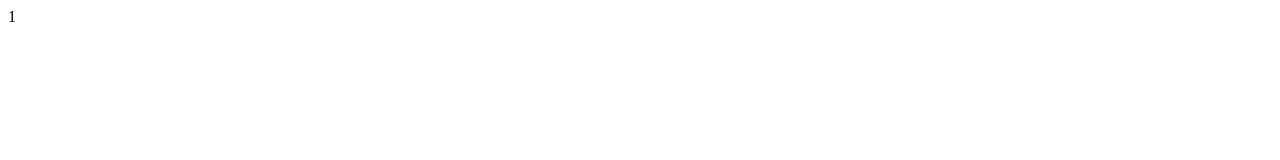
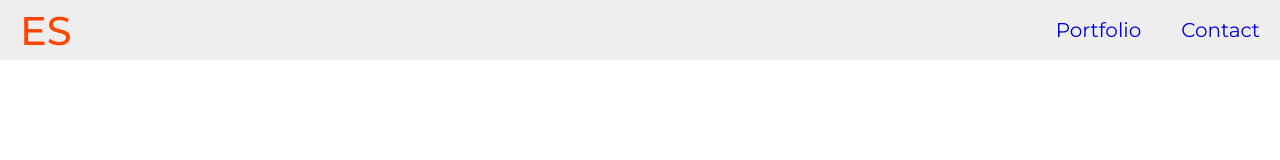
Before and after one commit to edwin001-tech/portfolio, a website: page index.html in a window 1280 px wide. Drawn offline with Linux system fonts and the light colour scheme.

Commit message:
Markup for header

```diff
--- /dev/null
+++ b/css/style.css
@@ -0,0 +1,48 @@
+/* common styles */
+html {
+    font-size: 62.5%;
+    box-sizing: border-box;
+}
+
+body {
+    margin: 0;
+    padding: 0;
+    font-family: 'Montserrat', sans-serif;
+}
+/* end of common styles */
+
+.Header {
+    width: 100%;
+    height: 6rem;
+    text-decoration: none;
+    background-color: #eee;
+    position: fixed;
+    display: flex;
+    flex-direction: row;
+    justify-content: space-between;
+
+
+}
+
+.Header a {
+    text-decoration: none;
+    font-size: 2rem;
+    padding: 2rem;
+    display: flex;
+    flex-direction: row;
+    justify-content: space-between;
+    align-items: center;
+}
+
+.Header a.logo {
+    font-size: 4rem;
+    font-weight: 500;
+    color: orangered;
+}
+
+.Header-right {
+    display: flex;
+    flex-direction: row;
+    justify-content: space-between;
+    align-items: center;
+}
--- a/index.html
+++ b/index.html
@@ -1,11 +1,23 @@
-1 <!DOCTYPE html>
+<!DOCTYPE html>
 <html lang="en">
 <head>
     <meta charset="UTF-8">
     <meta name="viewport" content="width=device-width, initial-scale=1.0">
     <title>Edwin-Portfolio</title>
+    <script src="https://kit.fontawesome.com/aec9312080.js" crossorigin="anonymous"></script>
+    <link href="https://fonts.googleapis.com/css?family=Montserrat:100,100i,200,200i,300,300i,400,400i,500,500i,600,600i,700" rel="stylesheet">
+    <link href="https://fonts.googleapis.com/css?family=Josefin+Sans:100,100i,300,300i,400,400i,600,600i,700,700i" rel="stylesheet">
+    <link rel="stylesheet" href="css/style.css">
 </head>
 <body>
 
+    <div class="Header">
+        <a href="#ES" class="logo">ES</a>
+        <div class="Header-right">
+          <a href="#portfolio">Portfolio</a>
+          <a href="#contact">Contact</a>
+        </div>
+      </div>
+    </div>
 </body>
 </html>
```
